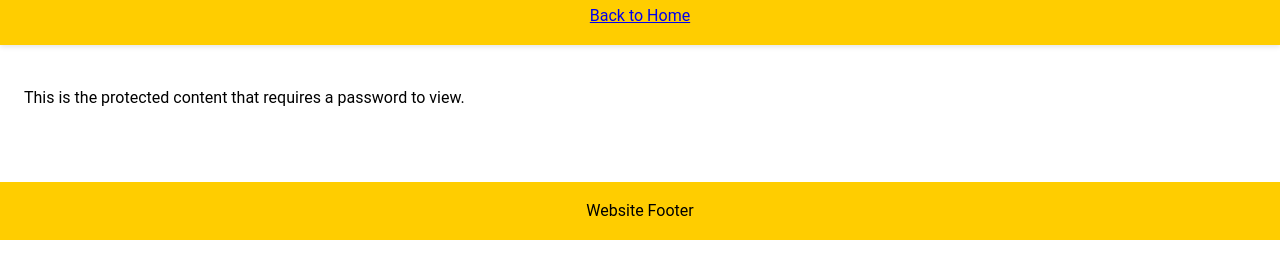
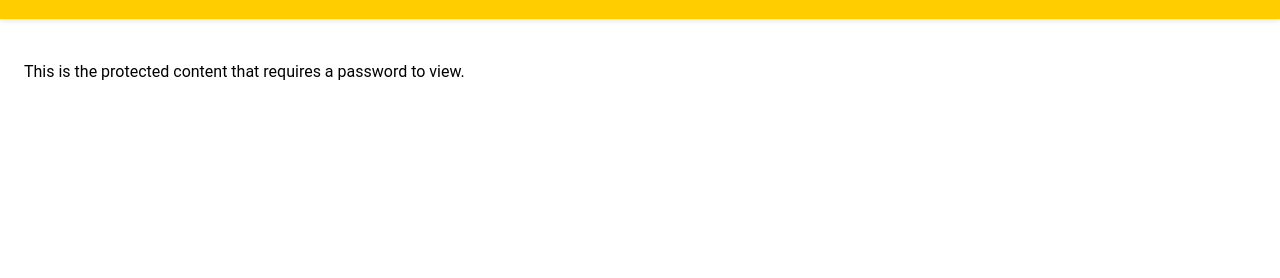
Before and after one commit to cdm34/Lab3, a plain HTML site: page protected-content.html in a window 1280 px wide. Shown: the part 64-342 px from the top of the page. Drawn offline with Linux system fonts and the light colour scheme.

Commit message:
Update protected-content.html

```diff
--- a/protected-content.html
+++ b/protected-content.html
@@ -11,16 +11,10 @@
 <body>
     <header>
         <h1>Protected Content</h1>
-        <nav>
-            <a href="index.html">Back to Home</a>
-        </nav>
     </header>
     <main>
         <p>This is the protected content that requires a password to view.</p>
     </main>
-    <footer>
-        <p>Website Footer</p>
-    </footer>
     <script src="script.js"></script>
 </body>
 
```
